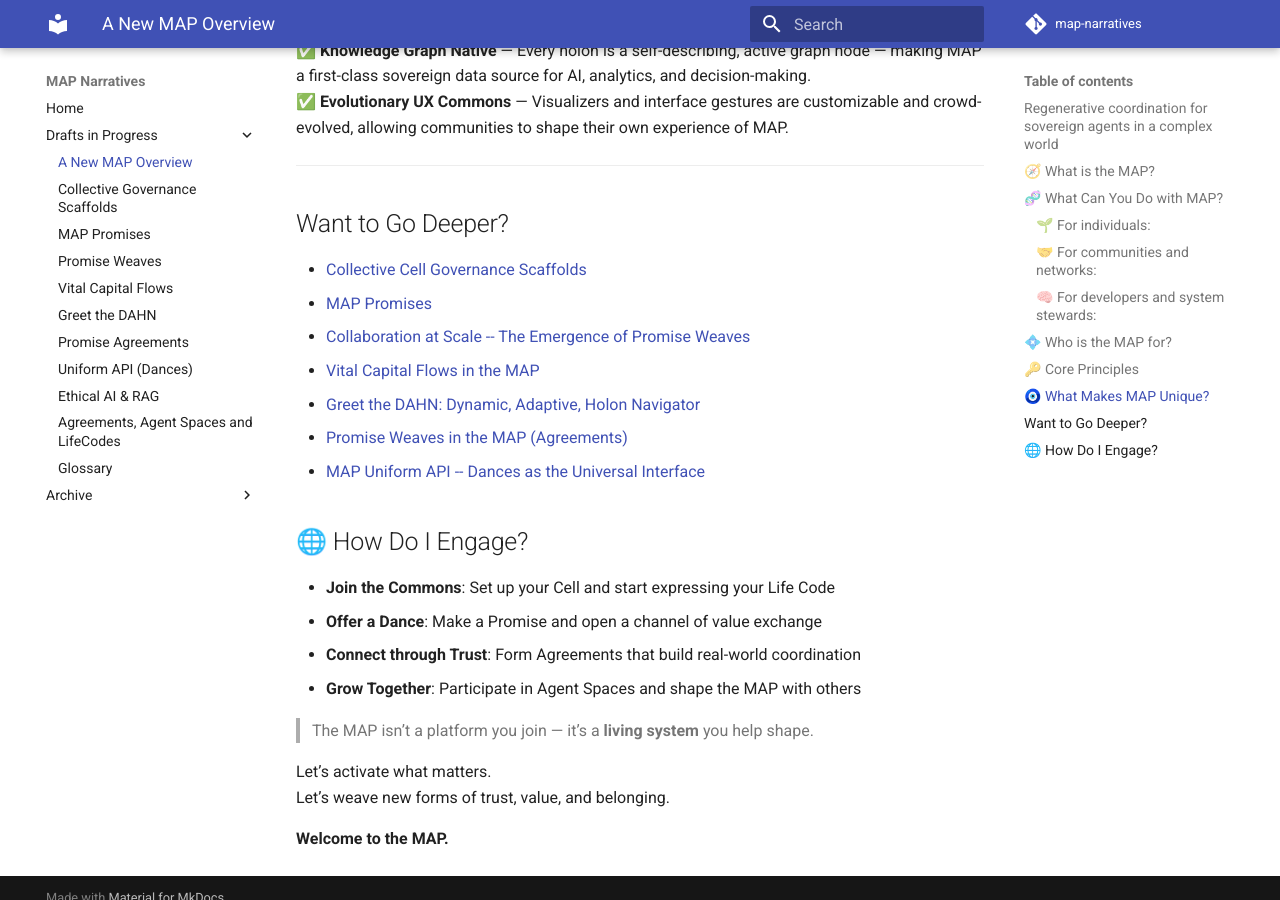
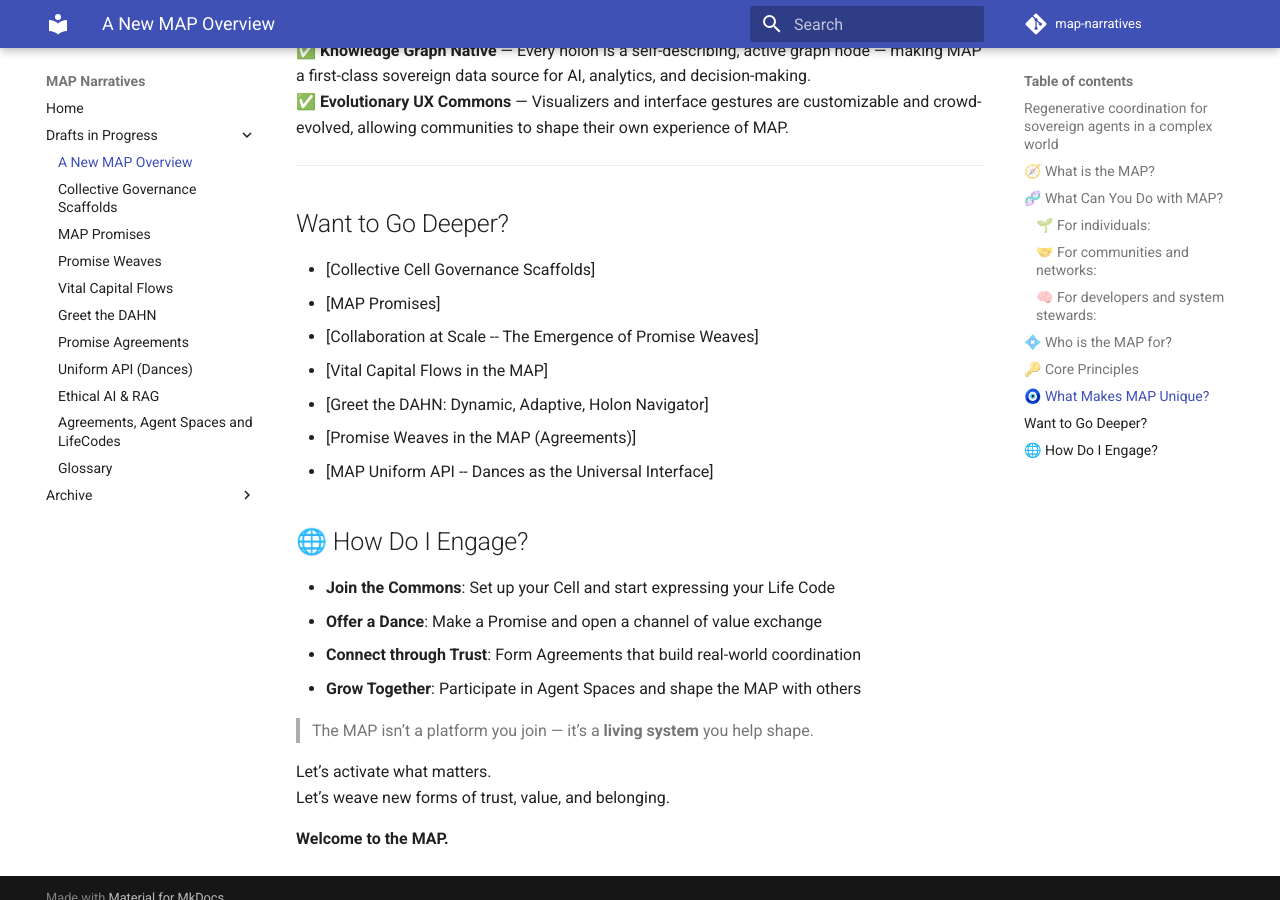
Before and after one commit to evomimic/map-narratives, an MkDocs documentation site: the page built from docs/drafts/overview.md, in a window 1280 px wide and 900 px high, scrolled down 2631 px. Built offline with MkDocs 1.6.1 and Material for MkDocs 9.7.7, drawn with Linux system fonts in a browser that asks for light colours; comment, search, counter and statistics services are not loaded; some of the changed lines change nothing that is shown.

Commit message:
Update overview.md

```diff
--- a/docs/drafts/overview.md
+++ b/docs/drafts/overview.md
@@ -85,13 +85,13 @@ MAP is for anyone building or participating in **regenerative systems** — syst
 
 ## Want to Go Deeper?
 
-* [Collective Cell Governance Scaffolds](https://github.com/evomimic/map-holons/wiki/Collective-Cell-Governance-Scaffolds)
-* [MAP Promises](https://github.com/evomimic/map-holons/wiki/MAP-Promises)
-* [Collaboration at Scale -- The Emergence of Promise Weaves](https://github.com/evomimic/map-holons/wiki/Collaboration-at-Scale-%E2%80%90%E2%80%90-The-Emergence-of-Promise-Weaves)
-* [Vital Capital Flows in the MAP](https://github.com/evomimic/map-holons/wiki/Vital-Capital-Flows-in-the-MAP)
-* [Greet the DAHN: Dynamic, Adaptive, Holon Navigator](https://github.com/evomimic/map-holons/wiki/Greet-the-DAHN:-The-Dynamic,-Adaptive,-Holon-Navigator)
-* [Promise Weaves in the MAP (Agreements)](https://github.com/evomimic/map-holons/wiki/Promise-Weaves-in-the-MAP--(Agreements))
-* [MAP Uniform API -- Dances as the Universal Interface](https://github.com/evomimic/map-holons/wiki/MAP-Uniform-API:-Dances-as-the-Universal-Interface)
+* [Collective Cell Governance Scaffolds]
+* [MAP Promises]
+* [Collaboration at Scale -- The Emergence of Promise Weaves]
+* [Vital Capital Flows in the MAP]
+* [Greet the DAHN: Dynamic, Adaptive, Holon Navigator]
+* [Promise Weaves in the MAP (Agreements)]
+* [MAP Uniform API -- Dances as the Universal Interface]
 
 ## 🌐 How Do I Engage?
 
```
